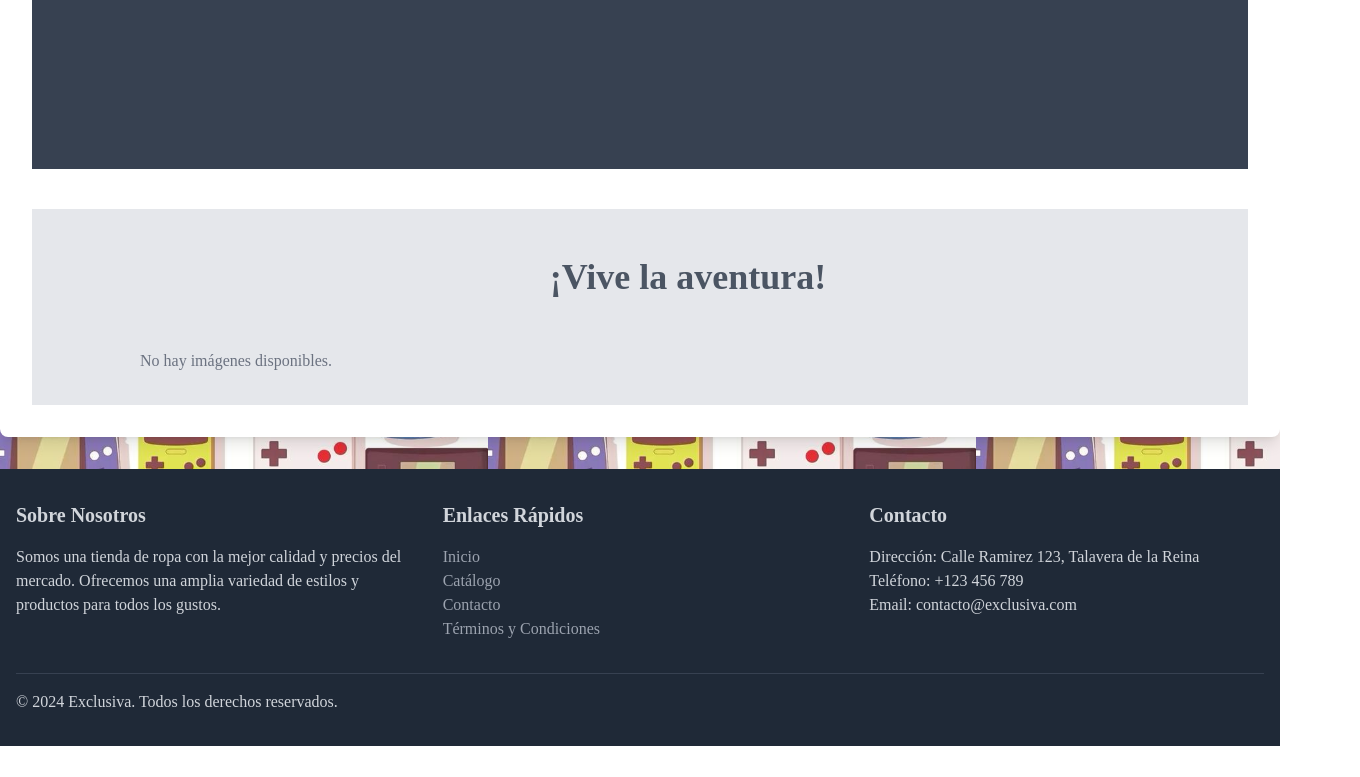
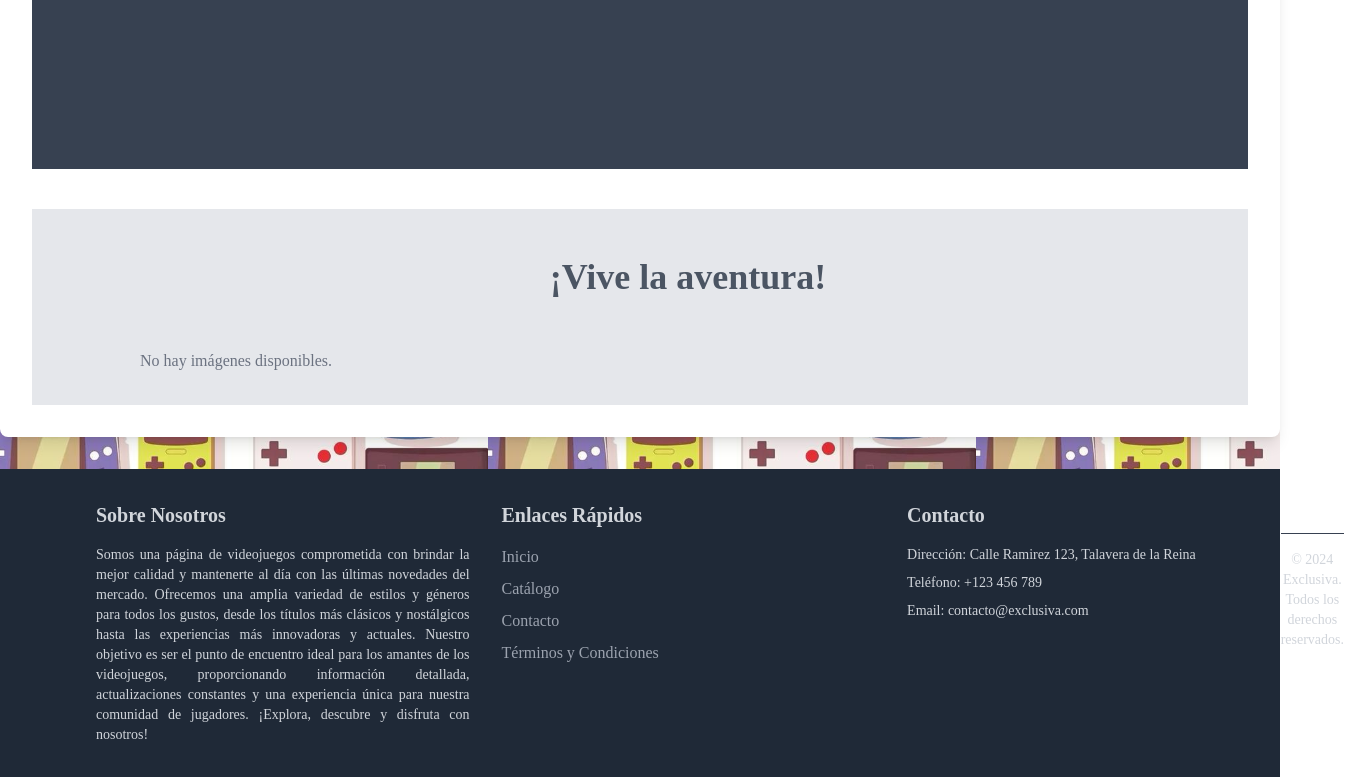
Before and after one commit to TaniaRobledo/Clothing-Store-API, a plain HTML site: page pages/details.html in a window 1280 px wide. Shown: the part 687-1464 px from the top of the page, 1360 px wide, since content can reach past the window. Before the commit the page ends 1433 px from the top, so only its background shows below. Drawn offline with nearby package versions, Linux system fonts and the light colour scheme.

Commit message:
Estilos footer finalizado

```diff
--- a/css/style.css
+++ b/css/style.css
@@ -1,6 +1,6 @@
 *{
-    font-family: monserrat;
-    src: url(../assets/fonts/Afacad_Flux/static/AfacadFlux-SemiBold.ttf);
+    font-family: afcad;
+    src: url(../assets/fonts/Roboto/Roboto-Light.ttf);
 }
 
 body {
--- a/pages/details.html
+++ b/pages/details.html
@@ -5,6 +5,7 @@
     <meta name="viewport" content="width=device-width, initial-scale=1.0">
     <title>VideoGame</title>
     <link rel="stylesheet" href="../css/style.css">
+    <link rel="shortcut icon" href="./assets/images/Index/favicon3.png" type="image/x-icon">
     <script src="https://cdn.tailwindcss.com"></script>
 </head>
 <body>
@@ -15,18 +16,19 @@
         <!-- Logo -->
         <img src="../assets/images/Index/logo.png" alt="Imagen logo" class="w-60 h-60 mb-4 md:mb-0">
 
-        <!-- Barra de navegación centrada -->
+        <!-- Menú -->
         <nav class="bg-gray-300 p-4 rounded-lg md:flex-1 bg-purple-300">
             <ul class="flex space-x-8 justify-center">
+                <li><a href="../index.html" class="text-white text-lg hover:text-gray-600" target="_blank">Inicio</a></li>
                 <li><a href="../index.html" class="text-white text-lg hover:text-gray-600" target="_blank">Carta de Videojuegos</a></li>
                 <li><a href="../index.html" class="text-white text-lg hover:text-gray-600" target="_blank">Opiniones de nuestros cliente</a></li>
                 <li><a href="../index.html" class="text-white text-lg hover:text-gray-600" target="_blank">Contáctanos</a></li>
             </ul>
         </nav>
 
-        <!-- Barra de búsqueda y botón -->
+        <!-- Barra de búsqueda -->
         <div class="flex items-center space-x-4 mt-4 md:mt-0">
-            <!-- Input más pequeño con borde gris -->
+            <!-- Input -->
             <label for="buscarInput" class="sr-only">Buscar producto</label>
             <input
                 type="text"
@@ -90,38 +92,60 @@
     </div>
 
 
-    <!-- Pie de página -->
+<!-- Pie de página -->
 <footer class="bg-gray-800 text-gray-300 py-8">
-    <div class="container mx-auto px-4 text-center md:text-left">
-        <div class="grid grid-cols-1 md:grid-cols-3 gap-8">
+    <div class="container mx-auto px-4 ml-20 flex justify-between">
+        <!-- Contenedor principal -->
+        <div class="grid grid-cols-1 sm:grid-cols-2 lg:grid-cols-3 gap-8 text-center lg:text-left">
             <!-- Columna de información -->
             <div>
                 <h3 class="text-xl font-semibold mb-4">Sobre Nosotros</h3>
-                <p>Somos una tienda de ropa con la mejor calidad y precios del mercado. Ofrecemos una amplia variedad de estilos y productos para todos los gustos.</p>
+                <p class="text-sm text-justify">
+                    Somos una página de videojuegos comprometida con brindar la mejor calidad y mantenerte al día con las últimas novedades del mercado.
+                    Ofrecemos una amplia variedad de estilos y géneros para todos los gustos, desde los títulos más clásicos y nostálgicos
+                    hasta las experiencias más innovadoras y actuales. Nuestro objetivo es ser el punto de encuentro ideal para los amantes de los videojuegos,
+                    proporcionando información detallada, actualizaciones constantes y una experiencia única para nuestra comunidad de jugadores.
+                    ¡Explora, descubre y disfruta con nosotros!
+                </p>
             </div>
+
             <!-- Columna de enlaces -->
             <div>
                 <h3 class="text-xl font-semibold mb-4">Enlaces Rápidos</h3>
-                <ul>
-                    <li><a href="#" class="text-gray-400 hover:text-white">Inicio</a></li>
-                    <li><a href="#" class="text-gray-400 hover:text-white">Catálogo</a></li>
-                    <li><a href="#" class="text-gray-400 hover:text-white">Contacto</a></li>
-                    <li><a href="#" class="text-gray-400 hover:text-white">Términos y Condiciones</a></li>
+                <ul class="space-y-2">
+                    <li>
+                        <a href="https://www.game.es/" class="text-gray-400 hover:text-white" target="_blank">Inicio</a>
+                    </li>
+                    <li>
+                        <a href="https://www.game.es/" class="text-gray-400 hover:text-white" target="_blank">Catálogo</a>
+                    </li>
+                    <li>
+                        <a href="https://www.game.es/" class="text-gray-400 hover:text-white" target="_blank">Contacto</a>
+                    </li>
+                    <li>
+                        <a href="https://www.game.es/" class="text-gray-400 hover:text-white" target="_blank">Términos y Condiciones</a>
+                    </li>
                 </ul>
             </div>
+
             <!-- Columna de contacto -->
             <div>
                 <h3 class="text-xl font-semibold mb-4">Contacto</h3>
-                <p>Dirección: Calle Ramirez 123, Talavera de la Reina</p>
-                <p>Teléfono: +123 456 789</p>
-                <p>Email: contacto@exclusiva.com</p>
+                <ul class="space-y-2 text-sm">
+                    <li>Dirección: Calle Ramirez 123, Talavera de la Reina</li>
+                    <li>Teléfono: +123 456 789</li>
+                    <li>Email: contacto@exclusiva.com</li>
+                </ul>
             </div>
         </div>
-        <div class="mt-8 border-t border-gray-700 pt-4">
-            <p>&copy; 2024 Exclusiva. Todos los derechos reservados.</p>
+
+        <!-- Barra inferior -->
+        <div class="mt-8 border-t border-gray-700 pt-4 text-center">
+            <p class="text-sm">&copy; 2024 Exclusiva. Todos los derechos reservados.</p>
         </div>
     </div>
 </footer>
+
 
 
 <script src="../js/details.js"></script>
```
Also changed, not shown: index.html (+15 -8 lines), js/VideoGame.js (+4 -5 lines), js/script.js (+45 -3 lines), pages/nuevo_registro.html (+2 -2 lines), pages/registro.html (+2 -1 lines), assets/images/Index/favicon.jpg (added), assets/images/Index/favicon1.webp (added), assets/images/Index/favicon3.png (added).
